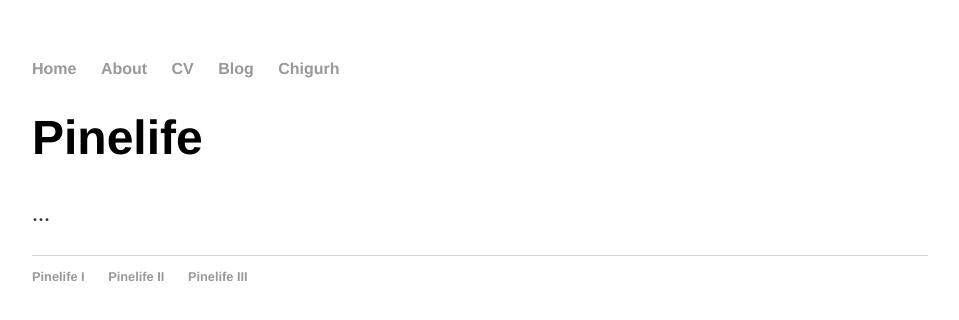
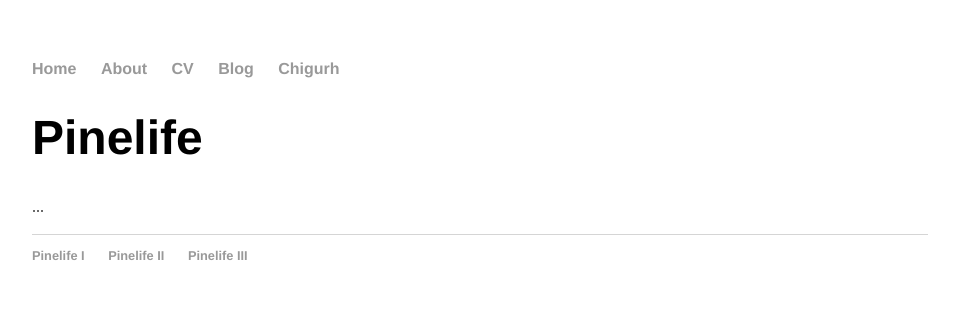
Before and after one commit to Pinelife/pinelife.github.io, a Jekyll site: the page built from index.html, in a window 1280 px wide. Shown: the top 320 px of the page, without its empty margins (160-1119 px from the left). Built offline with Jekyll 4.4.1, drawn with Linux system fonts in a browser that asks for light colours.

Commit message:
Update main.css

```diff
--- a/css/main.css
+++ b/css/main.css
@@ -25,8 +25,8 @@ h1 {
     font-family:'Helvetica', 'Arial', 'Sans-Serif';
 }
 p {
-    font-size: 1.5em;
-    line-height: 1.4em;
+    font-size: 1em;
+    line-height: 1.3em;
     color: #333;
 }
 footer {
```
